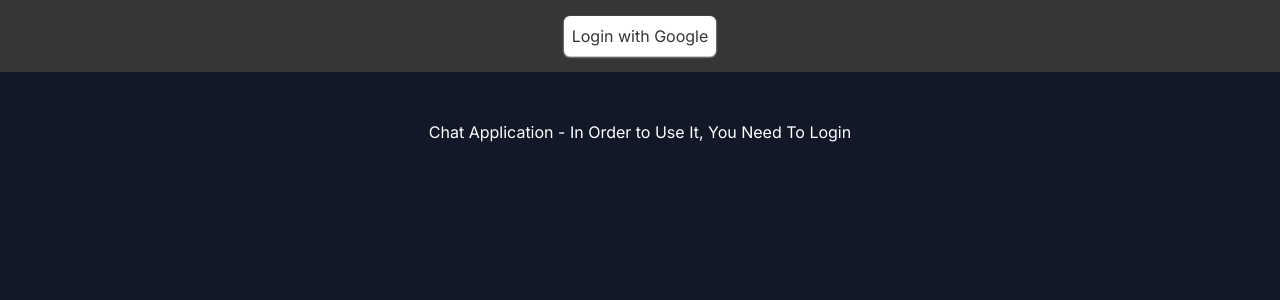
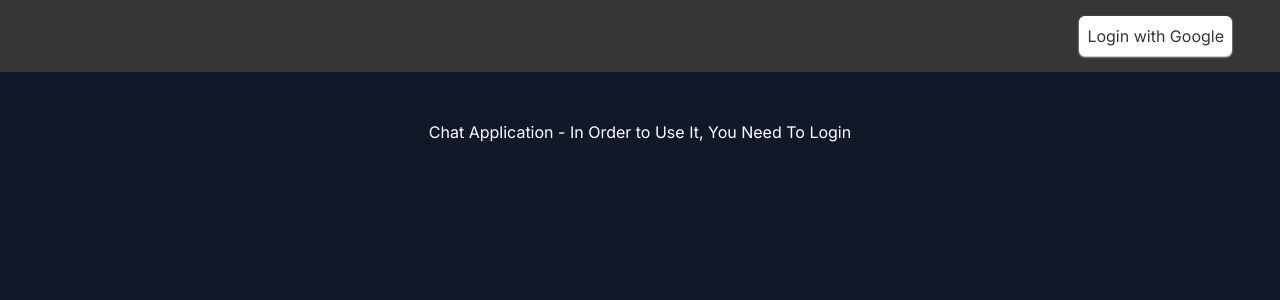
Before and after one commit to huzeyfeyetkiner/chat-app, a Next.js app: page / in a window 1280 px wide. Shown: the top 300 px of the page. Built offline with nearby package versions, Linux system fonts and the light colour scheme.

Commit message:
navbar styling adjustments

```diff
--- a/components/NavBar.jsx
+++ b/components/NavBar.jsx
@@ -47,7 +47,7 @@ function NavBar() {
 	return (
 		<div className="w-full flex flex-row justify-center items-center bg-[#363636] py-4 gap-y-2">
 			{user ? (
-				<div className="flex flex-col items-center">
+				<div className="w-full flex justify-between items-center px-12">
 					<h1 className="text-white">
 						Logged in as {user.displayName}
 					</h1>
@@ -70,7 +70,7 @@ function NavBar() {
 				</div>
 			) : (
 				<button
-					className="bg-white text-[#363636] p-2 rounded-md shadow-sm shadow-white hover:bg-slate-200"
+					className="bg-white text-[#363636] ml-auto mr-12 p-2 rounded-md shadow-sm shadow-white hover:bg-slate-200 "
 					onClick={signInWithGoogle}
 				>
 					Login with Google
```
